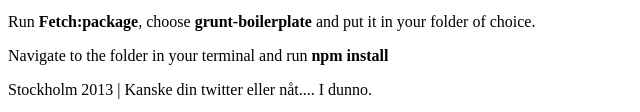
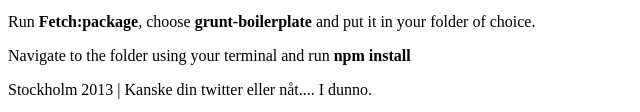
Before and after one commit to GovernorFancyPants/grunt-boilerplate, a website: page index.html in a window 1280 px wide. Shown: the part 717-829 px from the top of the page, 0-640 px from the left. Drawn offline with nearby package versions, Linux system fonts and the light colour scheme; files that its build step writes are made by us from their sources.

Commit message:
type-o fix

```diff
--- a/index.html
+++ b/index.html
@@ -54,7 +54,7 @@
                     <p>Add this line in your <strong>Fetch:manage-file:</strong></p>
                     <div class="code">"grunt-boilerplate": "https://github.com/GovernorFancyPants/grunt-boilerplate/zipball/master"</div>
                     <p>Run <strong>Fetch:package</strong>, choose <strong>grunt-boilerplate</strong> and put it in your folder of choice.</p>
-                    <p>Navigate to the folder in your terminal and run <strong>npm install</strong></p>
+                    <p>Navigate to the folder using your terminal and run <strong>npm install</strong></p>
                 </section>
 
                 <div class="divider"></div>
```
